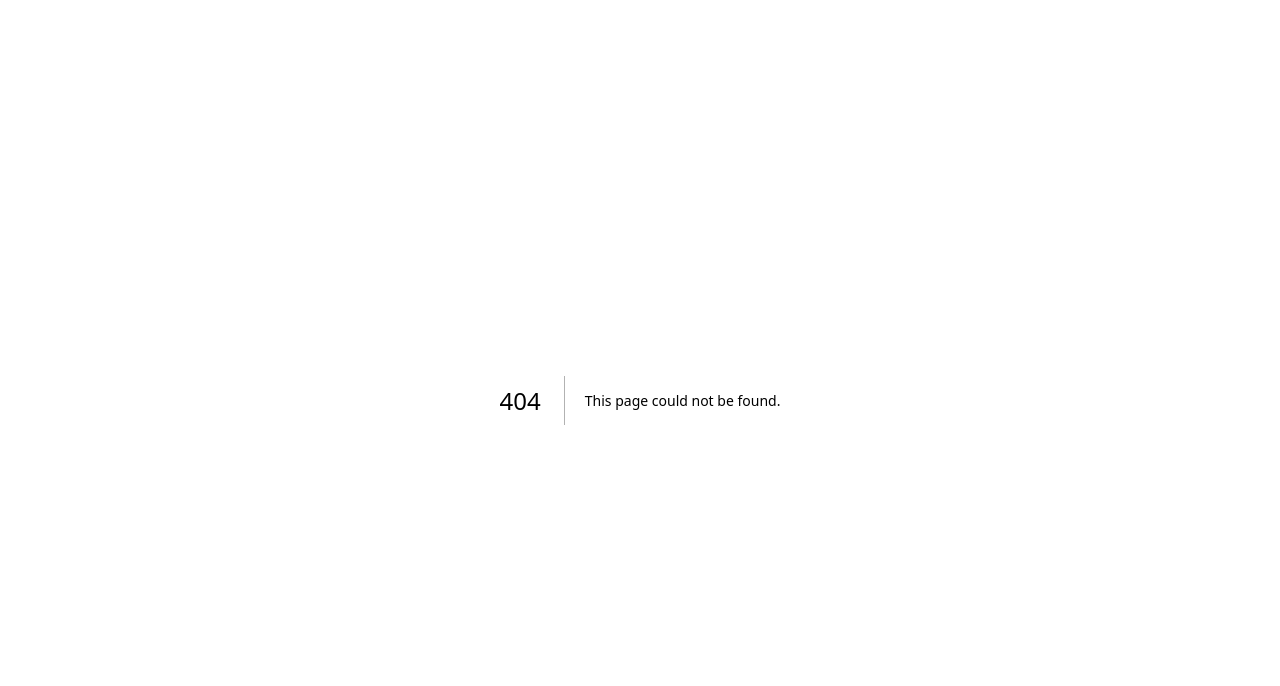
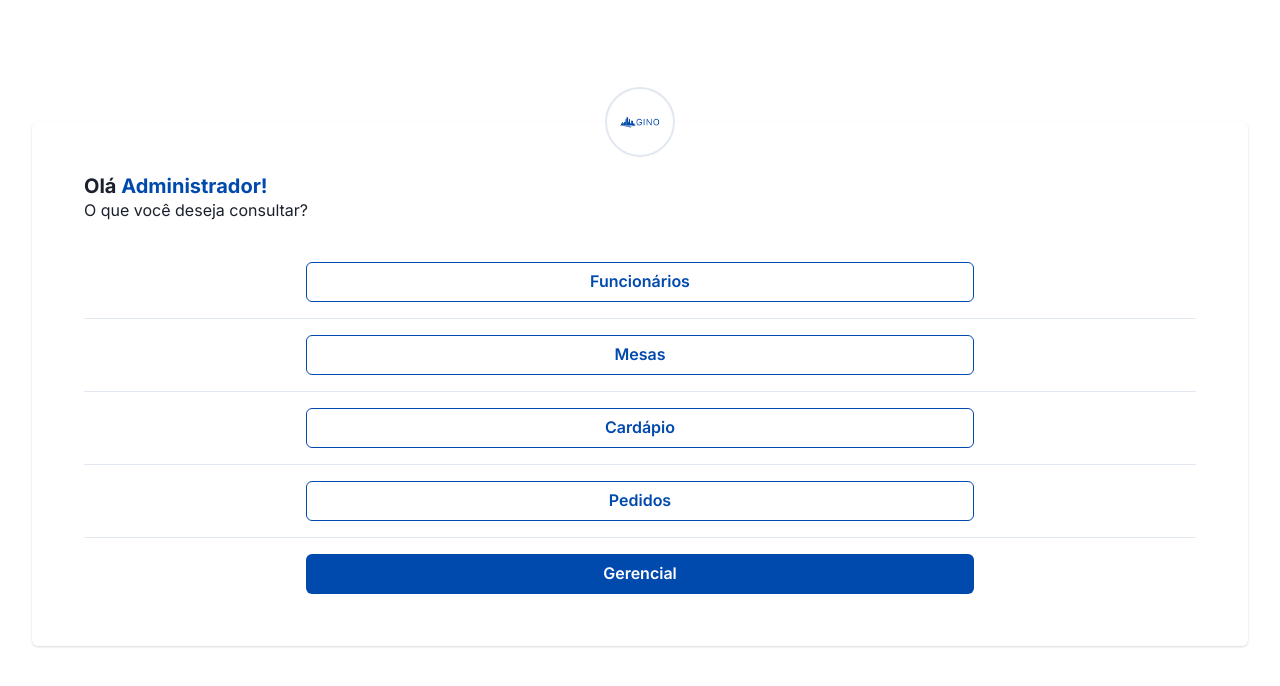
Before and after one commit to jflopes21/gino, a Next.js app: page /admin/dashboard in a window 1280 px wide. Before the commit this address had no page. Shown: the top 686 px of the page. Built offline with nearby package versions, Linux system fonts and the light colour scheme.

Commit message:
feat(GINOVEI-17): Add Admin Dashboard Page

```diff
--- /dev/null
+++ b/src/app/(website)/admin/dashboard/page.tsx
@@ -0,0 +1,5 @@
+import AdminDashboard from "@/components/(website)/admin/dashboard";
+
+export default function Page(): JSX.Element {
+  return <AdminDashboard />;
+}
--- /dev/null
+++ b/src/components/(website)/admin/dashboard/index.tsx
@@ -0,0 +1,63 @@
+import {
+  Card,
+  CardHeader,
+  CardBody,
+  VStack,
+  StackDivider,
+  Button,
+  Image,
+  Text,
+  Box,
+  Heading
+} from "@chakra-ui/react";
+
+export default function AdminDashboard(): JSX.Element {
+  return (
+    <Box w='full' h='100vh' px={8} display='flex' alignItems='center' pb={8}>
+      <Card size='md' w='full' pt={4} position='relative' p={8}>
+        <Image
+          alt='logo'
+          src='/logo.png'
+          backgroundColor='white'
+          border='2px solid'
+          borderColor='gray.200'
+          borderRadius='full'
+          boxSize='70px'
+          position='absolute'
+          top='-35px'
+          left='50%'
+          transform='translateX(-50%)'
+          zIndex={1}
+        />
+        <CardHeader>
+          <Heading size='md'>
+            Olá{" "}
+            <Text as='span' color='primary.600' fontWeight='bold'>
+              Administrador!
+            </Text>{" "}
+          </Heading>
+          <Text>O que você deseja consultar?</Text>
+        </CardHeader>
+        <CardBody>
+          <VStack divider={<StackDivider />} w='full' spacing={4}>
+            <Button w='60%' variant='secondary'>
+              Funcionários
+            </Button>
+            <Button w='60%' variant='secondary'>
+              Mesas
+            </Button>
+            <Button w='60%' variant='secondary'>
+              Cardápio
+            </Button>
+            <Button w='60%' variant='secondary'>
+              Pedidos
+            </Button>
+            <Button w='60%' variant='primary'>
+              Gerencial
+            </Button>
+          </VStack>
+        </CardBody>
+      </Card>
+    </Box>
+  );
+}
```
